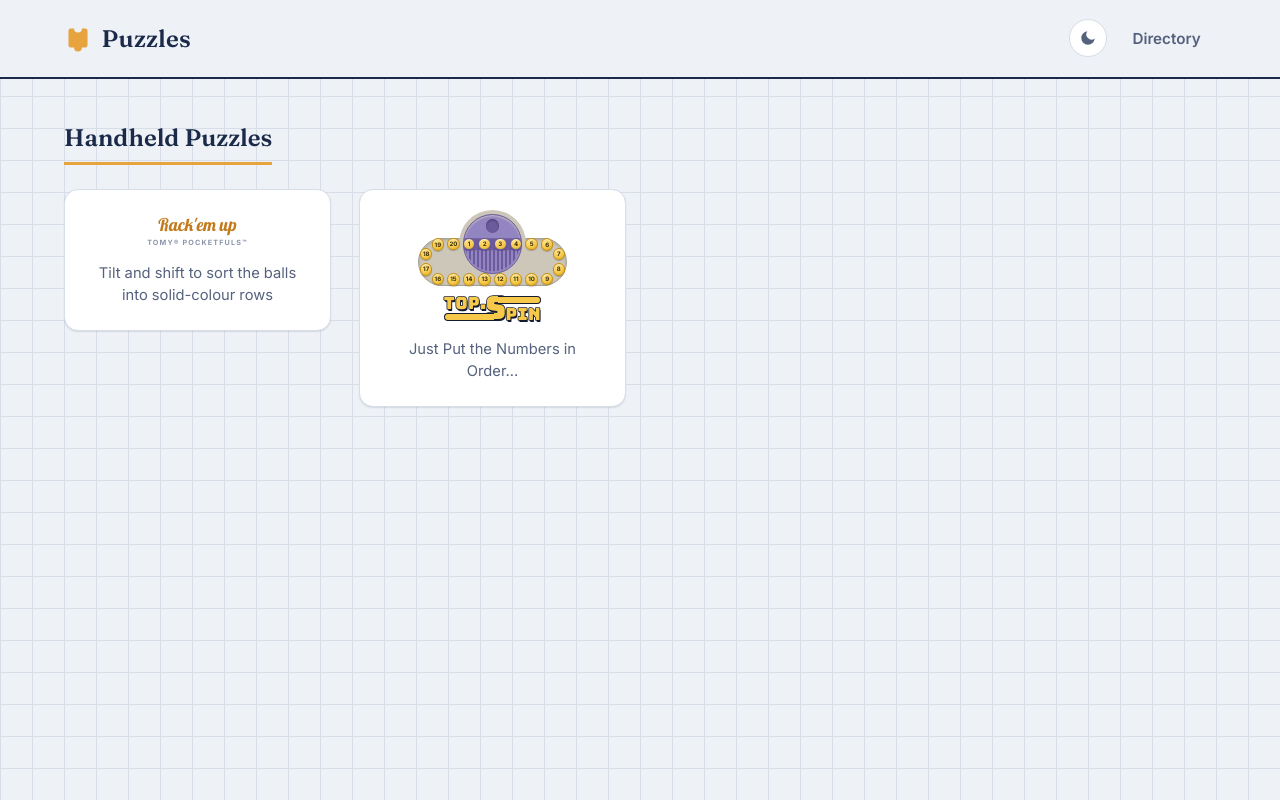
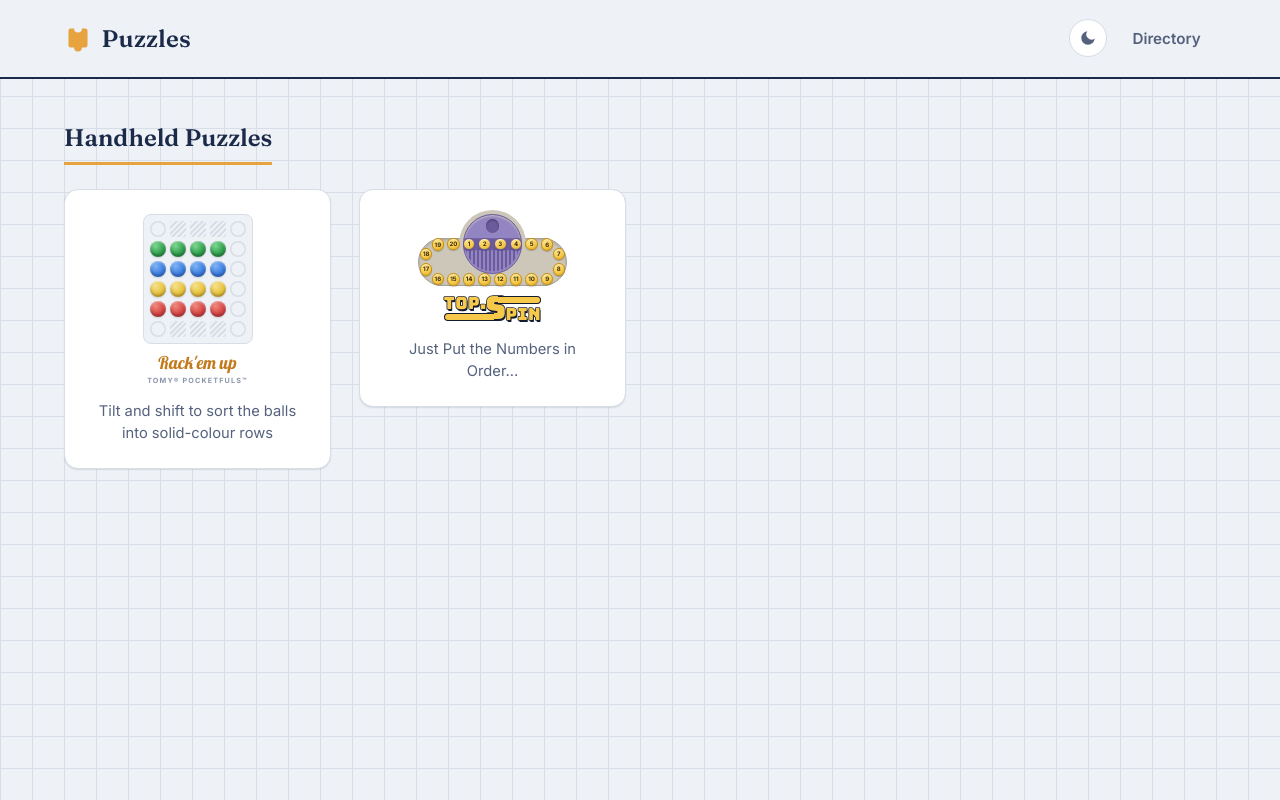
Before and after one commit to rbrock44/puzzles, an Angular app: page / in a window 1280 px wide. Built offline with nearby package versions, Linux system fonts and the light colour scheme.

Commit message:
add rack em up widget logo

```diff
--- /dev/null
+++ b/src/app/components/classic-puzzles/rack-em-up/rack-em-up-mini-logo/rack-em-up-mini-logo.html
@@ -0,0 +1,10 @@
+<div class="mini-board" role="img" aria-label="Rack 'em Up board">
+  @for (cell of grid; track $index) {
+  <span class="mini-cell" [class.filler]="cell.filler">
+    @if (!cell.filler) {
+    <span class="mini-ball" [class.blank]="cell.color === null" [class]="cell.color !== null ? 'color-' + cell.color : ''"></span>
+    }
+  </span>
+  }
+</div>
+<app-rack-em-up-logo class="mini-wordmark" [compact]="compact"></app-rack-em-up-logo>
--- /dev/null
+++ b/src/app/components/classic-puzzles/rack-em-up/rack-em-up-mini-logo/rack-em-up-mini-logo.scss
@@ -0,0 +1,79 @@
+:host {
+  display: flex;
+  flex-direction: column;
+  align-items: center;
+  gap: 0.5rem;
+}
+
+// Mirrors .board-grid's VISUAL_ROWS x COLS footprint in rack-em-up.scss:
+// the edge columns get one extra row above and below the 4 game rows,
+// since they're the ones that can shift. Both columns sit centred here
+// (see rack-em-up-mini-logo.ts), so there's nothing to offset - just the
+// static picture of that extra room, plus a filler block wherever the
+// middle columns don't reach.
+.mini-board {
+  flex-shrink: 0;
+  display: grid;
+  grid-template-columns: repeat(5, 1fr);
+  grid-template-rows: repeat(6, 1fr);
+  gap: 4px;
+  padding: 6px;
+  background: var(--paper);
+  border: 1px solid var(--paper-line);
+  border-radius: var(--radius-sm);
+}
+
+.mini-cell {
+  width: 16px;
+  height: 16px;
+  display: flex;
+  align-items: center;
+  justify-content: center;
+}
+
+// A middle-column corner: never holds a ball. Hatched like the real
+// board's .cell-slot.wall, reading as blocked rather than an open slot.
+.mini-cell.filler {
+  background: repeating-linear-gradient(
+    135deg,
+    var(--paper-line),
+    var(--paper-line) 2px,
+    transparent 2px,
+    transparent 4px
+  );
+  border-radius: 3px;
+}
+
+.mini-ball {
+  width: 100%;
+  height: 100%;
+  border-radius: 50%;
+  box-shadow:
+    inset 0 1px 2px rgba(255, 255, 255, 0.5),
+    inset 0 -2px 3px rgba(0, 0, 0, 0.25),
+    0 1px 2px rgba(28, 42, 74, 0.15);
+}
+
+// Also doubles as the edge columns' extra top/bottom slot: an open,
+// available space rather than a wall, since it isn't actually blocked,
+// just unshifted.
+.mini-ball.blank {
+  background: transparent;
+  box-shadow: inset 0 0 0 1.5px var(--paper-line);
+}
+
+.color-0 {
+  background: radial-gradient(circle at 35% 30%, #7bd88f 0%, #2f9e4c 55%, #1f7a38 100%);
+}
+
+.color-1 {
+  background: radial-gradient(circle at 35% 30%, #7fb4f5 0%, #3d7ee0 55%, #275fb8 100%);
+}
+
+.color-2 {
+  background: radial-gradient(circle at 35% 30%, #f6e28a 0%, #e7c23e 55%, #c29a1e 100%);
+}
+
+.color-3 {
+  background: radial-gradient(circle at 35% 30%, #f08b7d 0%, #d64545 55%, #ad2c2c 100%);
+}
--- /dev/null
+++ b/src/app/components/classic-puzzles/rack-em-up/rack-em-up-mini-logo/rack-em-up-mini-logo.ts
@@ -0,0 +1,48 @@
+import { ChangeDetectionStrategy, Component, Input } from '@angular/core';
+import { RackEmUpLogoComponent } from '../rack-em-up-logo/rack-em-up-logo';
+import { Cell, COLS, LEFT_COL, RIGHT_COL, VISUAL_ROWS } from '../rack-em-up-logic';
+
+interface MiniCell {
+  // A middle-column corner: never holds a ball, shown as a greyed hatch
+  // block rather than an open slot (see rack-em-up.scss .cell-slot.wall).
+  filler: boolean;
+  color: Cell;
+}
+
+@Component({
+  selector: 'app-rack-em-up-mini-logo',
+  standalone: true,
+  imports: [RackEmUpLogoComponent],
+  templateUrl: './rack-em-up-mini-logo.html',
+  styleUrl: './rack-em-up-mini-logo.scss',
+  changeDetection: ChangeDetectionStrategy.OnPush,
+  host: {
+    '[class.compact]': 'compact',
+  },
+})
+export class RackEmUpMiniLogoComponent {
+  @Input() compact = false;
+
+  // A static, solved-order snapshot of the real board (see rack-em-up.ts
+  // visualBoard, with plngl = plngr = 0 so both edge columns sit centred):
+  // the same VISUAL_ROWS x COLS footprint, but since there's no shift here,
+  // the edge columns' extra top/bottom row is always the "disconnected"
+  // case - rendered as an open available slot (reusing the blank-ball look)
+  // rather than the real board's wall hatching, since nothing is actually
+  // broken here, it's just showing where the column can shift to.
+  readonly grid: MiniCell[] = (() => {
+    const cells: MiniCell[] = [];
+    for (let vr = 0; vr < VISUAL_ROWS; vr++) {
+      const isExtraRow = vr === 0 || vr === VISUAL_ROWS - 1;
+      for (let col = 0; col < COLS; col++) {
+        const isEdge = col === LEFT_COL || col === RIGHT_COL;
+        if (isExtraRow) {
+          cells.push({ filler: !isEdge, color: null });
+        } else {
+          cells.push({ filler: false, color: col === RIGHT_COL ? null : vr - 1 });
+        }
+      }
+    }
+    return cells;
+  })();
+}
--- a/src/app/components/tile/tile.html
+++ b/src/app/components/tile/tile.html
@@ -4,7 +4,7 @@
     (click)="handleClick()"
 >
     @if (tile.param === 'rack-em-up') {
-    <app-rack-em-up-logo class="tile-logo" [compact]="true"></app-rack-em-up-logo>
+    <app-rack-em-up-mini-logo class="tile-logo" [compact]="true"></app-rack-em-up-mini-logo>
     } @else if (tile.param === 'top-spin') {
     <app-top-spin-logo class="tile-logo" [compact]="true"></app-top-spin-logo>
     } @else {
--- a/src/app/components/tile/tile.ts
+++ b/src/app/components/tile/tile.ts
@@ -2,7 +2,7 @@ import { CommonModule } from '@angular/common';
 import { Component, Input } from '@angular/core';
 import { Tile } from '../../objects/tile';
 import { SettingsService } from '../../services/settings';
-import { RackEmUpLogoComponent } from '../classic-puzzles/rack-em-up/rack-em-up-logo/rack-em-up-logo';
+import { RackEmUpMiniLogoComponent } from '../classic-puzzles/rack-em-up/rack-em-up-mini-logo/rack-em-up-mini-logo';
 import { TopSpinLogoComponent } from '../classic-puzzles/top-spin/top-spin-logo/top-spin-logo';
 
 @Component({
@@ -10,7 +10,7 @@ import { TopSpinLogoComponent } from '../classic-puzzles/top-spin/top-spin-logo/
   standalone: true,
   imports: [
     CommonModule,
-    RackEmUpLogoComponent,
+    RackEmUpMiniLogoComponent,
     TopSpinLogoComponent
   ],
   templateUrl: './tile.html',
```
